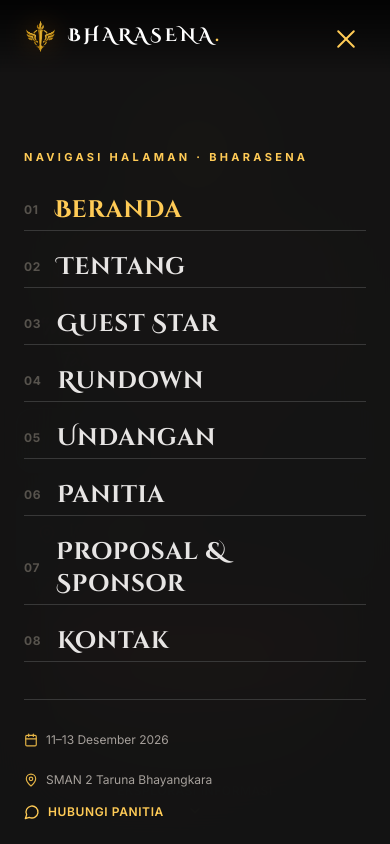
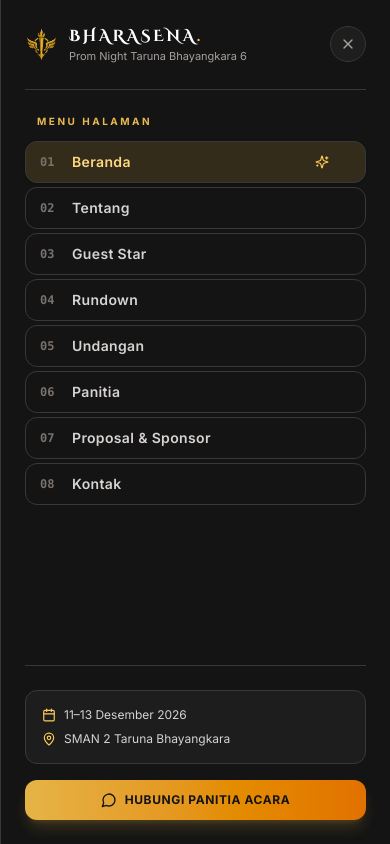
Before and after one commit to codeplyapp/Bharasena, a Next.js app: page / in a window 390 px wide. Both pictures are taken after a click on the button 346 px from the left and 36 px from the top of the page. Shown: the top 844 px of the page. Built offline with nearby package versions, Linux system fonts and the light colour scheme; a web font is replaced by a local one.

Commit message:
refactor(navbar): replace full-screen overlay with sleek luxury slide-over panel

```diff
--- a/src/components/Navbar.tsx
+++ b/src/components/Navbar.tsx
@@ -5,7 +5,7 @@ import Image from "next/image";
 import Link from "next/link";
 import { EventMode } from "@/lib/types";
 import { getNavItems } from "@/lib/sections";
-import { Calendar, MapPin, MessageCircle, ArrowRight } from "lucide-react";
+import { X, Calendar, MapPin, MessageCircle, ArrowRight, Sparkles } from "lucide-react";
 
 interface NavbarProps {
   mode: EventMode;
@@ -40,6 +40,23 @@ export function Navbar({ mode }: NavbarProps) {
     return () => window.removeEventListener("scroll", handleScroll);
   }, [navItems]);
 
+  // Close menu on ESC key press
+  useEffect(() => {
+    const handleKeyDown = (e: KeyboardEvent) => {
+      if (e.key === "Escape") setMobileMenuOpen(false);
+    };
+    if (mobileMenuOpen) {
+      window.addEventListener("keydown", handleKeyDown);
+      document.body.style.overflow = "hidden";
+    } else {
+      document.body.style.overflow = "unset";
+    }
+    return () => {
+      window.removeEventListener("keydown", handleKeyDown);
+      document.body.style.overflow = "unset";
+    };
+  }, [mobileMenuOpen]);
+
   const handleNavClick = () => {
     setMobileMenuOpen(false);
   };
@@ -47,7 +64,7 @@ export function Navbar({ mode }: NavbarProps) {
   return (
     <>
       <header
-        className={`fixed top-0 left-0 right-0 z-50 transition-all duration-300 ${
+        className={`fixed top-0 left-0 right-0 z-40 transition-all duration-300 ${
           isScrolled
             ? "bg-charcoal-950/85 backdrop-blur-md border-b border-white/5 py-4 shadow-xl shadow-black/40"
             : "bg-gradient-to-b from-black/85 via-black/45 to-transparent py-5 sm:py-6"
@@ -106,7 +123,7 @@ export function Navbar({ mode }: NavbarProps) {
             <div className="flex items-center flex-shrink-0">
               <button
                 onClick={() => setMobileMenuOpen(!mobileMenuOpen)}
-                className="flex flex-col items-end justify-center gap-1.5 p-2 text-stone-200 hover:text-white focus:outline-none cursor-pointer group"
+                className="flex flex-col items-end justify-center gap-1.5 p-2 text-stone-200 hover:text-gold-400 focus:outline-none cursor-pointer group"
                 aria-expanded={mobileMenuOpen}
                 aria-label={mobileMenuOpen ? "Tutup Menu Navigasi" : "Buka Menu Navigasi"}
               >
@@ -131,16 +148,61 @@ export function Navbar({ mode }: NavbarProps) {
         </div>
       </header>
 
-      {/* Fullscreen / Drawer Glassmorphic Navigation Menu */}
+      {/* Luxury Slide-over Drawer Menu */}
       {mobileMenuOpen && (
-        <div className="fixed inset-0 z-40 bg-charcoal-950/95 backdrop-blur-2xl flex flex-col justify-between p-6 sm:p-12 pt-28 sm:pt-32 animate-in fade-in zoom-in-95 duration-200">
-          <div className="max-w-4xl mx-auto w-full flex-1 flex flex-col justify-center">
+        <div className="fixed inset-0 z-50 flex justify-end animate-in fade-in duration-200">
 
-            <p className="text-[11px] font-bold uppercase tracking-[0.3em] text-gold-400 mb-6 sm:mb-8">
-              Navigasi Halaman · BHARASENA
+          {/* Dark Backdrop */}
+          <div
+            onClick={() => setMobileMenuOpen(false)}
+            className="fixed inset-0 bg-black/70 backdrop-blur-sm transition-opacity"
+            aria-hidden="true"
+          />
+
+          {/* Slide-over Right Panel */}
+          <aside
+            className="relative z-10 w-full sm:w-[480px] md:w-[500px] h-full bg-charcoal-950 border-l border-gold-500/20 shadow-2xl flex flex-col justify-between p-6 sm:p-8 md:p-10 overflow-y-auto animate-in slide-in-from-right duration-300"
+            aria-label="Panel Navigasi"
+          >
+            {/* Top Brand Bar & Close Button */}
+            <div>
+              <div className="flex items-center justify-between pb-6 mb-6 border-b border-stone-800/80">
+                <div className="flex items-center gap-3">
+                  <div className="relative w-8 h-8 flex-shrink-0">
+                    <Image
+                      src="/logo.webp"
+                      alt="Logo BHARASENA"
+                      width={32}
+                      height={34}
+                      className="object-contain"
+                    />
+                  </div>
+                  <div>
+                    <span className="font-cinzel font-bold text-base tracking-[0.16em] text-white block uppercase">
+                      BHARASENA<span className="text-gold-400">.</span>
+                    </span>
+                    <span className="text-[11px] text-stone-400 font-sans block">
+                      Prom Night Taruna Bhayangkara 6
+                    </span>
+                  </div>
+                </div>
+
+                <button
+                  onClick={() => setMobileMenuOpen(false)}
+                  className="w-9 h-9 rounded-full bg-charcoal-900 border border-stone-800 flex items-center justify-center text-stone-400 hover:text-white hover:border-gold-500/40 transition-colors focus:outline-none cursor-pointer"
+                  aria-label="Tutup Menu"
+                >
+                  <X className="w-4 h-4" />
+                </button>
+              </div>
+
+              {/* Navigation Links */}
+              <div className="space-y-1">
+                <p className="text-[10px] font-bold uppercase tracking-[0.25em] text-gold-400/90 mb-3 px-3">
+                  Menu Halaman
                 </p>
 
-            <nav className="flex flex-col space-y-4 sm:space-y-6">
+                <nav className="flex flex-col space-y-1">
                   {navItems.map((item, idx) => {
                     const isActive = activeSection === item.id;
                     return (
@@ -148,43 +210,54 @@ export function Navbar({ mode }: NavbarProps) {
                         key={item.id}
                         href={item.href}
                         onClick={handleNavClick}
-                    className="group flex items-center justify-between text-2xl sm:text-4xl md:text-5xl font-cinzel font-bold text-stone-200 hover:text-gold-400 transition-colors tracking-wide py-1 border-b border-stone-800/50"
+                        className={`group flex items-center justify-between px-3.5 py-2.5 rounded-xl text-sm sm:text-base font-semibold transition-all ${
+                          isActive
+                            ? "bg-gold-500/15 text-gold-300 border border-gold-500/30 shadow-sm"
+                            : "text-stone-300 hover:text-white hover:bg-charcoal-900/80 border border-transparent"
+                        }`}
                       >
-                    <div className="flex items-center gap-4">
-                      <span className="text-xs sm:text-sm font-sans text-stone-600 group-hover:text-gold-500 transition-colors">
+                        <div className="flex items-center gap-3">
+                          <span className="text-xs font-mono text-stone-500 group-hover:text-gold-400/80 w-5">
                             0{idx + 1}
                           </span>
-                      <span className={isActive ? "text-gold-400" : ""}>{item.label}</span>
+                          <span className="tracking-wide">{item.label}</span>
                         </div>
-                    <ArrowRight className="w-5 h-5 sm:w-7 sm:h-7 opacity-0 -translate-x-3 group-hover:opacity-100 group-hover:translate-x-0 transition-all text-gold-400" />
+
+                        <div className="flex items-center gap-1.5">
+                          {isActive && <Sparkles className="w-3.5 h-3.5 text-gold-400" />}
+                          <ArrowRight className="w-4 h-4 opacity-0 -translate-x-2 group-hover:opacity-100 group-hover:translate-x-0 transition-all text-gold-400" />
+                        </div>
                       </a>
                     );
                   })}
                 </nav>
               </div>
+            </div>
 
-          {/* Drawer Bottom Info */}
-          <div className="max-w-4xl mx-auto w-full pt-8 border-t border-stone-800/80 flex flex-col sm:flex-row items-start sm:items-center justify-between gap-4 text-xs text-stone-400">
-            <div className="flex flex-wrap items-center gap-6">
-              <span className="flex items-center gap-2">
-                <Calendar className="w-3.5 h-3.5 text-gold-500" />
-                11–13 Desember 2026
-              </span>
-              <span className="flex items-center gap-2">
-                <MapPin className="w-3.5 h-3.5 text-gold-500" />
-                SMAN 2 Taruna Bhayangkara
-              </span>
+            {/* Bottom Card & CTA */}
+            <div className="pt-6 mt-6 border-t border-stone-800/80 space-y-4">
+              <div className="p-4 rounded-xl bg-charcoal-900/90 border border-stone-800/80 text-xs text-stone-300 space-y-2">
+                <div className="flex items-center gap-2 text-stone-300">
+                  <Calendar className="w-3.5 h-3.5 text-gold-400 flex-shrink-0" />
+                  <span>11–13 Desember 2026</span>
+                </div>
+                <div className="flex items-center gap-2 text-stone-300">
+                  <MapPin className="w-3.5 h-3.5 text-gold-400 flex-shrink-0" />
+                  <span>SMAN 2 Taruna Bhayangkara</span>
+                </div>
               </div>
 
               <a
                 href="#kontak"
                 onClick={handleNavClick}
-              className="inline-flex items-center gap-2 text-gold-400 hover:text-gold-300 font-semibold uppercase tracking-wider"
+                className="w-full py-3 px-4 rounded-xl bg-gradient-to-r from-gold-500 to-amber-600 hover:from-gold-400 hover:to-amber-500 text-charcoal-950 font-bold text-xs uppercase tracking-wider flex items-center justify-center gap-2 shadow-lg shadow-gold-500/20 transition-all"
               >
                 <MessageCircle className="w-4 h-4" />
-              <span>Hubungi Panitia</span>
+                <span>Hubungi Panitia Acara</span>
               </a>
             </div>
+          </aside>
+
         </div>
       )}
     </>
```
Lines whose indentation alone changed are shown as unchanged.
